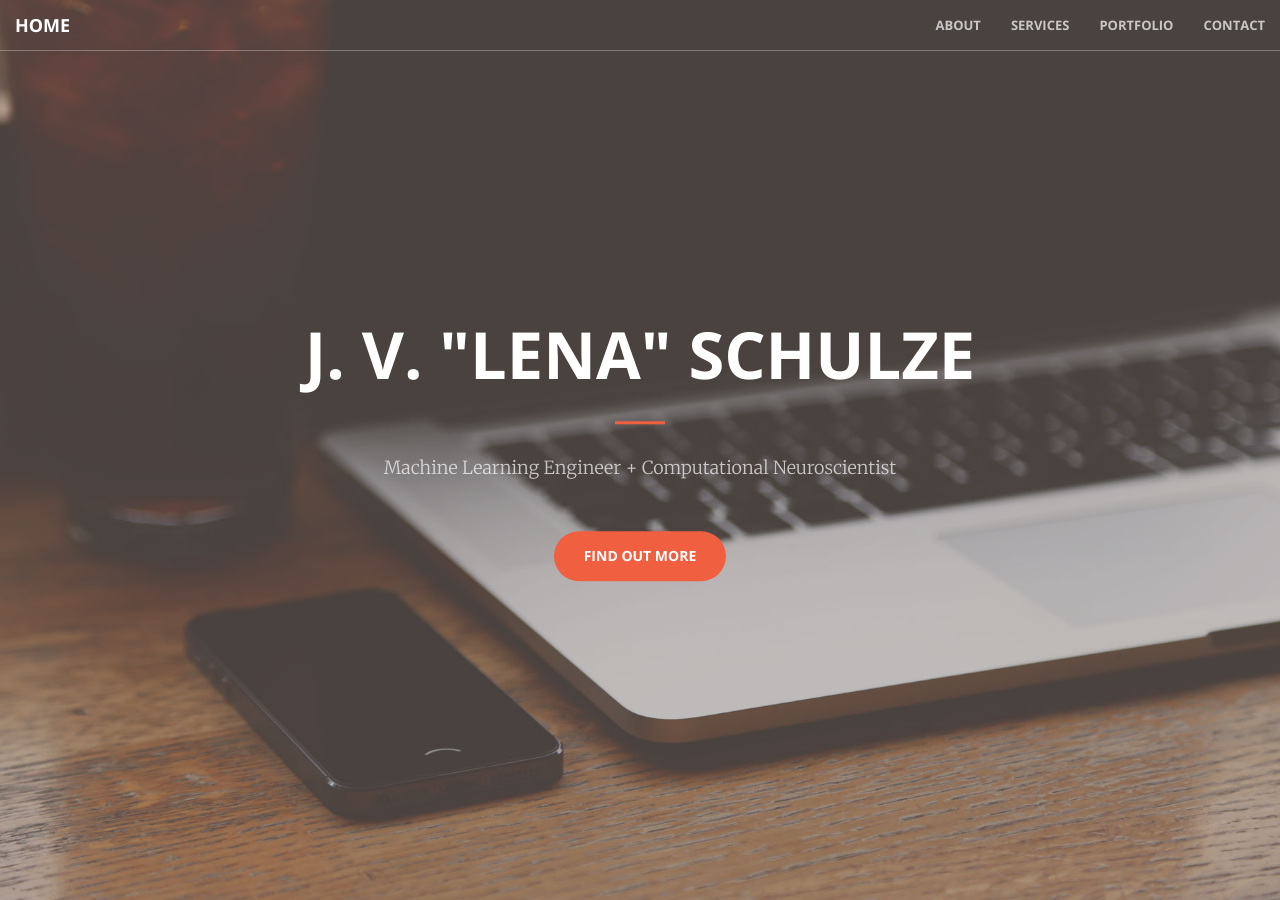
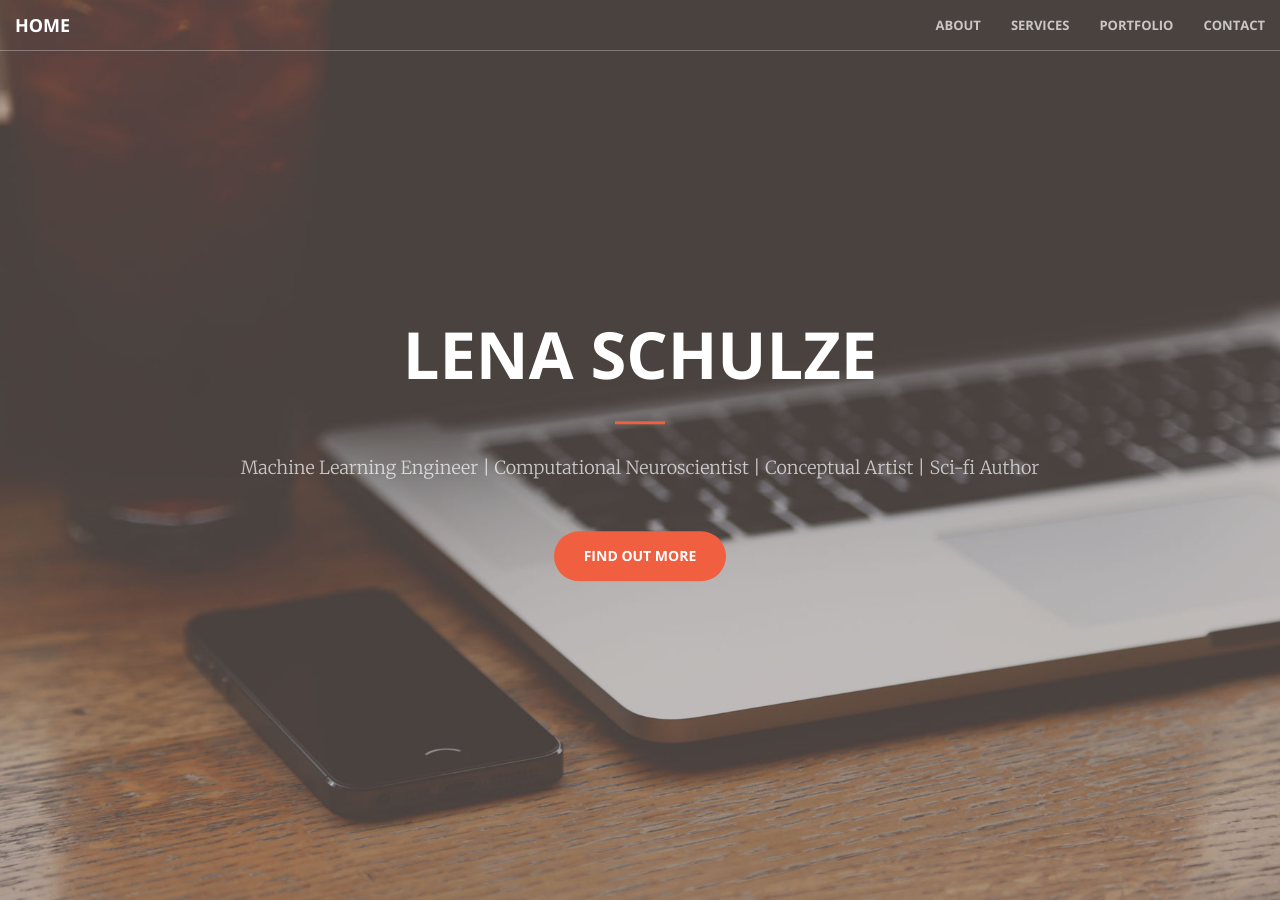
Before and after one commit to jvs--/jvs--.github.io, a Jekyll site: the page built from index.html, in a window 1280 px wide and 900 px high. Built offline with Jekyll 4.4.1, drawn with Linux system fonts in a browser that asks for light colours.

Commit message:
changed header

```diff
--- a/_includes/header.html
+++ b/_includes/header.html
@@ -1,9 +1,9 @@
 <header>
     <div class="header-content">
         <div class="header-content-inner">
-            <h1>J. V. "Lena" Schulze</h1>
+            <h1>Lena Schulze</h1>
             <hr>
-            <p>Machine Learning Engineer + Computational Neuroscientist</p>
+            <p>Machine Learning Engineer | Computational Neuroscientist | Conceptual Artist | Sci-fi Author</p>
             <a href="#about" class="btn btn-primary btn-xl page-scroll">Find Out More</a>
         </div>
     </div>
```
Also changed, not shown: img/portfolio/2.jpg.
